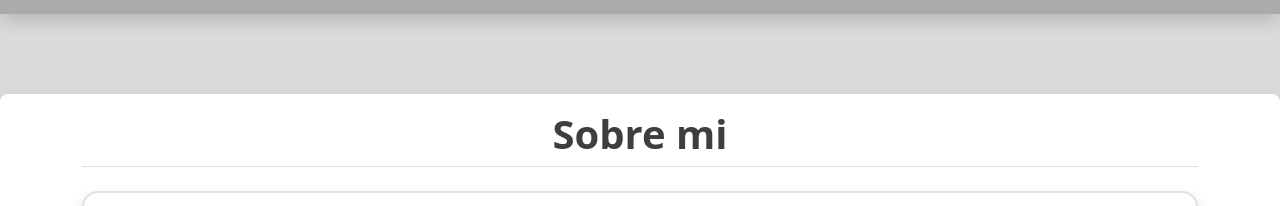
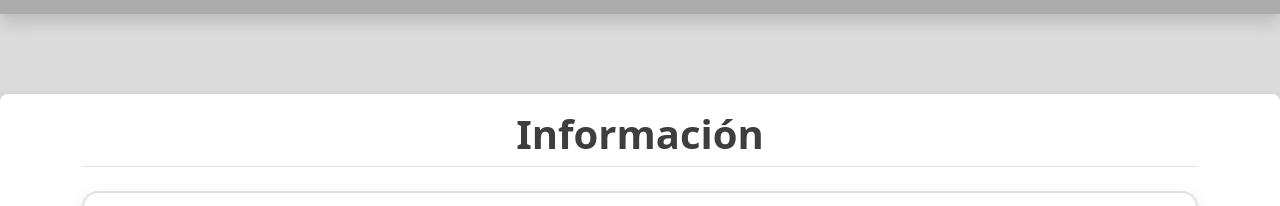
Before and after one commit to ElGamer500/Mi-Portafolio-Sergio, a plain HTML site: page index.html in a window 1280 px wide. Shown: the part 526-732 px from the top of the page. Drawn offline with nearby package versions, Linux system fonts and the light colour scheme.

Commit message:
se modifico titulo sobre mi cambio a informacion

```diff
--- a/index.html
+++ b/index.html
@@ -27,7 +27,7 @@
                   <a class="nav-link" aria-current="page" href="#"><h5>Inicio</h5></a>
                 </li>
                 <li class="nav-item">
-                  <a class="nav-link" href="#Sobremi"><h5>Sobre mi</h5></a>
+                  <a class="nav-link" href="#Sobremi"><h5>Información/h5></a>
                 </li>
                 <li class="nav-item">
                   <a class="nav-link" href="#proyectos"><h5>Proyectos</h5></a>
@@ -66,7 +66,7 @@
 <hr id="Sobremi" class="featurette-divider p-4">
 <div class="container-fluid shadow bg-body rounded-4">
   <div class="container py-3">
-    <h1 class="fw-bolder pb-2 border-bottom mb-4 text-center">Sobre mi</h1>
+    <h1 class="fw-bolder pb-2 border-bottom mb-4 text-center">Información</h1>
     <!-- START THE EDUCATION -->
     <div class="d-flex flex-column flex-md-row position-relative shadow p-3 mb-5 bg-body rounded-5 border border-2">
       <div>
```
